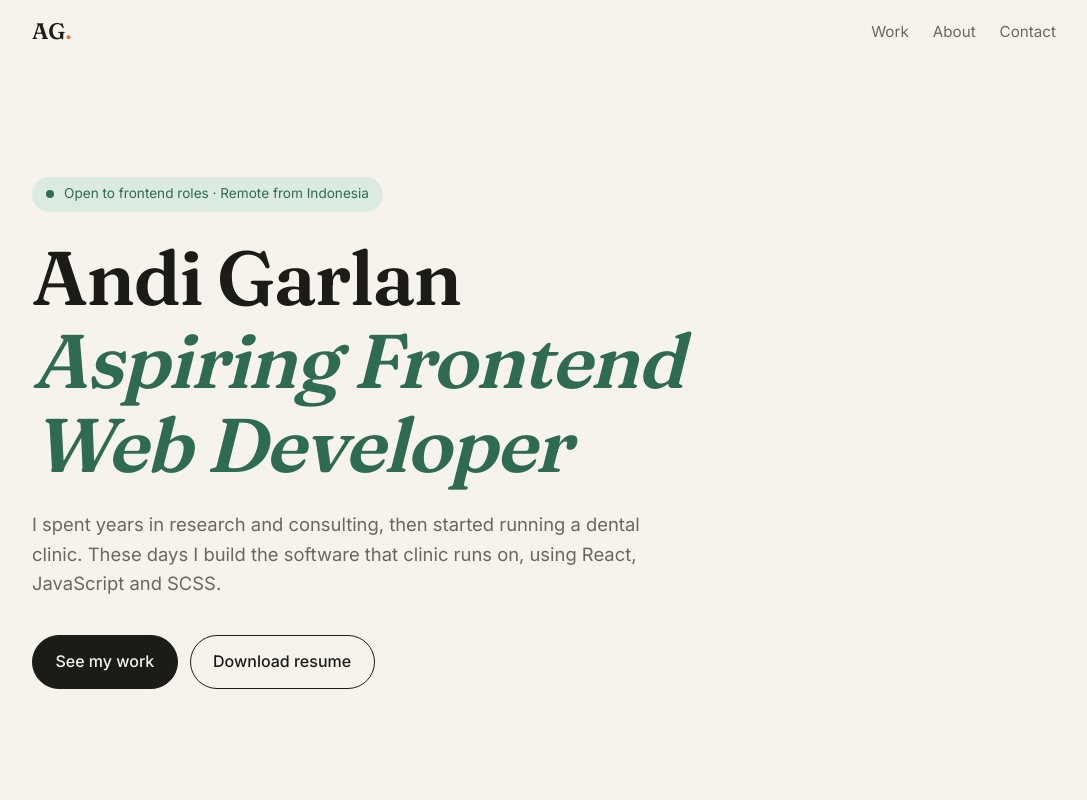
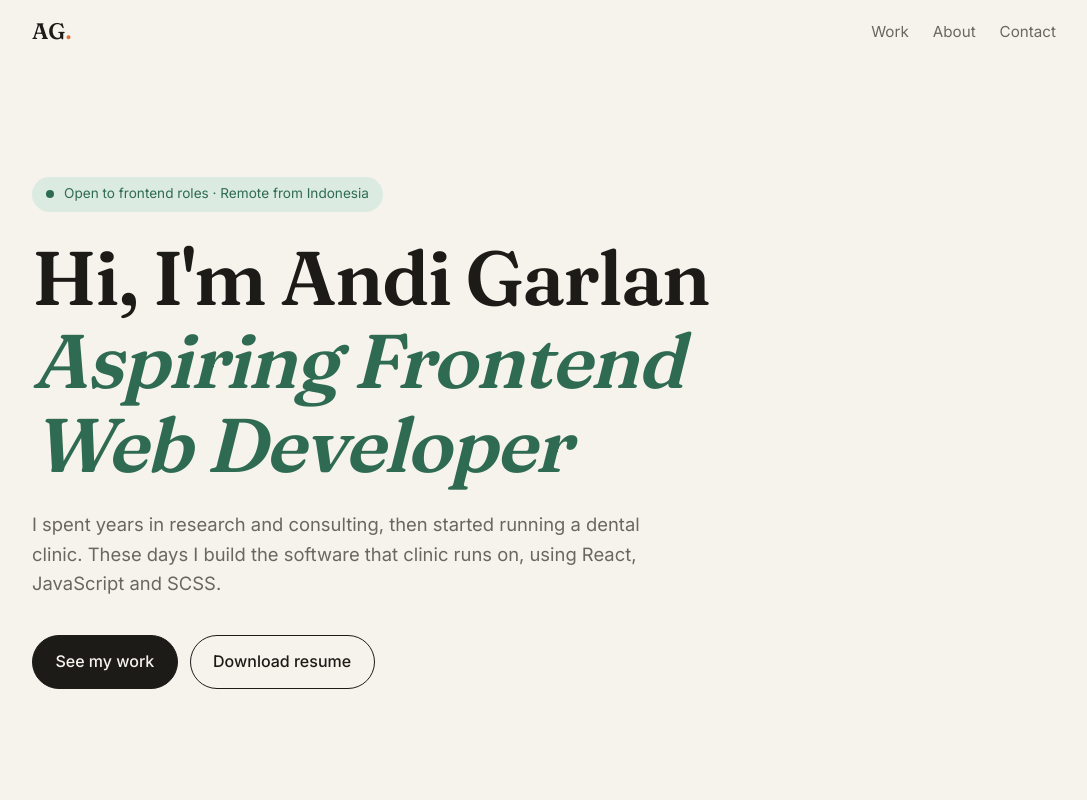
Before and after one commit to garlan730/porto-web, a website: page index.html in a window 1280 px wide. Shown: the top 800 px of the page, without its empty margins (96-1183 px from the left). Drawn offline with Linux system fonts and the light colour scheme.

Commit message:
Keep the Hi, I'm greeting in the hero
Co-Authored-By: Claude Opus 5.5 (1M context) <noreply@anthropic.com>
Claude-Session: https://claude.ai/code/session_01YZMPoJyziEzjBda1Cr7RK5

```diff
--- a/index.html
+++ b/index.html
@@ -33,7 +33,7 @@
       <section class="hero container">
         <p class="pill"><span class="pill__dot"></span>Open to frontend roles · Remote from Indonesia</p>
         <h1 class="hero__title">
-          Andi Garlan<br />
+          Hi, I'm Andi Garlan<br />
           <em>Aspiring Frontend Web Developer</em>
         </h1>
         <p class="hero__lead">
```
